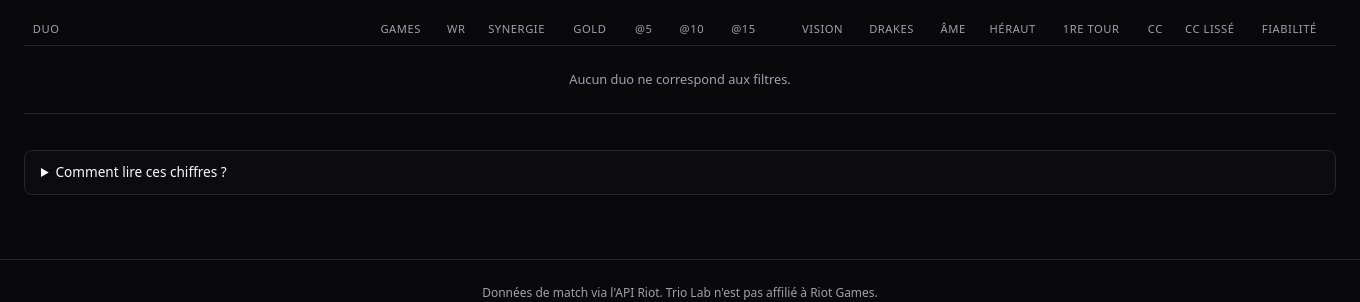
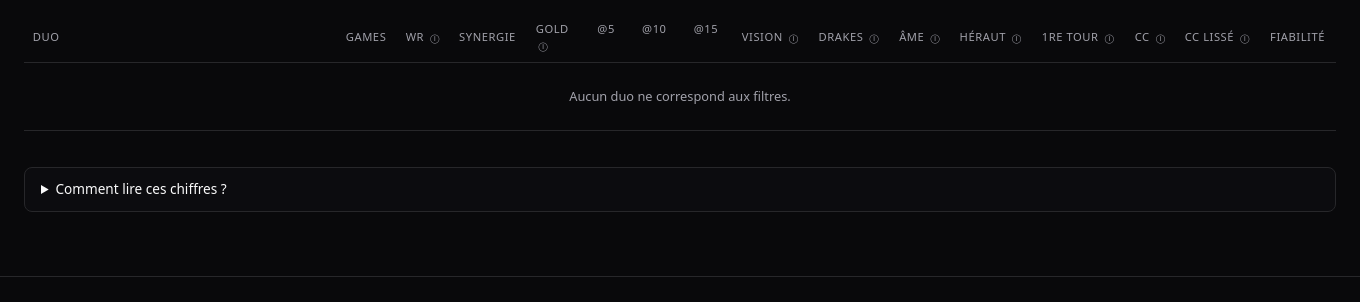
Before and after one commit to Celian-mrc/trio-lab, a FastAPI app: template src/trio_lab/web/templates/duos.html in a window 1360 px wide. Shown: the part 242-544 px from the top of the page. Run offline with FastAPI, Linux system fonts and the light colour scheme; the template is opened without the code that fills it, so the values that code supplies are empty; some libraries are stand-ins or nearby versions.

Commit message:
web: remplace le soulignement pointillé par une icône ⓘ
Le soulignement pointillé sur "brute · prédiction duos · fiabilité"
créait 3 segments séparés par des " · " non soulignés — ressemblait à des
points éparpillés plutôt qu'un indicateur propre. Remplacé par une petite
icône ⓘ après chaque valeur (span, big-number, en-têtes de colonne) ; pas
d'icône sur les <tr> du tableau CC (casserait la mise en page table, et
ces lignes sont déjà clairement labellisées).

Co-Authored-By: Claude Sonnet 5 <noreply@anthropic.com>

```diff
--- a/src/trio_lab/web/static/style.css
+++ b/src/trio_lab/web/static/style.css
@@ -151,12 +151,10 @@ a.combo:hover .champ { color: var(--accent); }
    l'autre. `data-tooltip` évite ce doublon ; `aria-label` porte le même
    texte pour l'accessibilité (lecteurs d'écran) sans déclencher de popup
    native. Volontairement PAS appliqué aux badges de rôle (jgl/mid/sup) sur
-   chaque ligne des tier lists : gardés en `title` natif, sobre — un
-   soulignement pointillé sur chaque champion de chaque ligne serait un bruit
-   visuel constant plutôt qu'une aide ponctuelle. */
+   chaque ligne des tier lists : gardés en `title` natif, sobre. */
 [data-tooltip] { cursor: help; position: relative; }
-span[data-tooltip], .big-number[data-tooltip] { border-bottom: 1px dotted var(--muted-fg); }
-[data-tooltip]::after {
+/* Popup (::before, pour laisser ::after à la petite icône ci-dessous). */
+[data-tooltip]::before {
   content: attr(data-tooltip);
   position: absolute; z-index: 20; top: 100%; left: 50%;
   transform: translateX(-50%); margin-top: 0.4rem;
@@ -169,7 +167,14 @@ span[data-tooltip], .big-number[data-tooltip] { border-bottom: 1px dotted var(--
   opacity: 0; visibility: hidden; pointer-events: none;
   transition: opacity 0.1s ease 0.15s, visibility 0.1s ease 0.15s;
 }
-[data-tooltip]:hover::after, [data-tooltip]:focus-visible::after { opacity: 1; visibility: visible; }
+[data-tooltip]:hover::before, [data-tooltip]:focus-visible::before { opacity: 1; visibility: visible; }
+/* Icône indicateur ⓘ : seulement sur les éléments de texte compacts (pas
+   sur les <tr> du tableau CC — une icône y casserait la mise en page table,
+   et les lignes y sont déjà clairement labellisées). */
+span[data-tooltip]::after, .big-number[data-tooltip]::after, th[data-tooltip]::after {
+  content: "\24D8"; display: inline-block; margin-left: 0.3em;
+  font-size: 0.8em; color: var(--muted-fg); vertical-align: 0.05em;
+}
 
 /* --- Légende --- */
 .legend {
```
